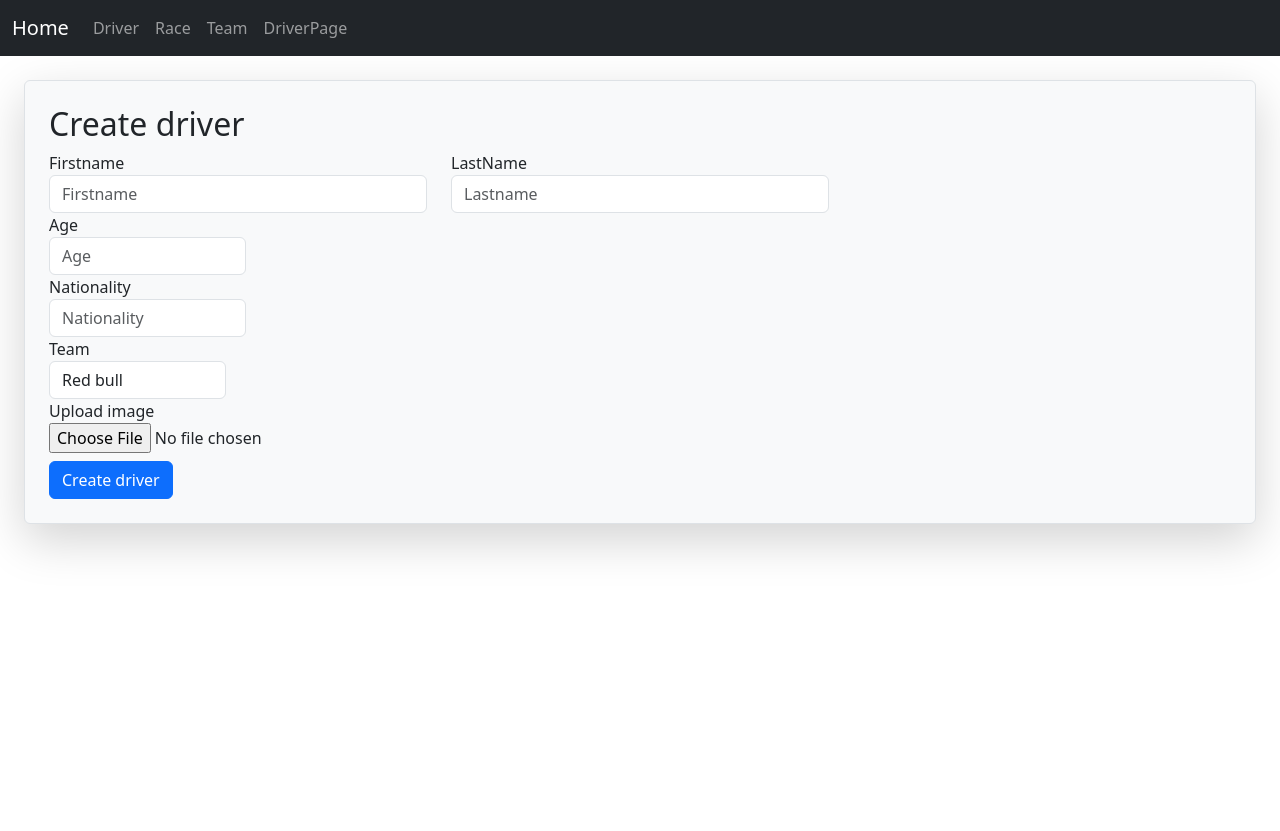
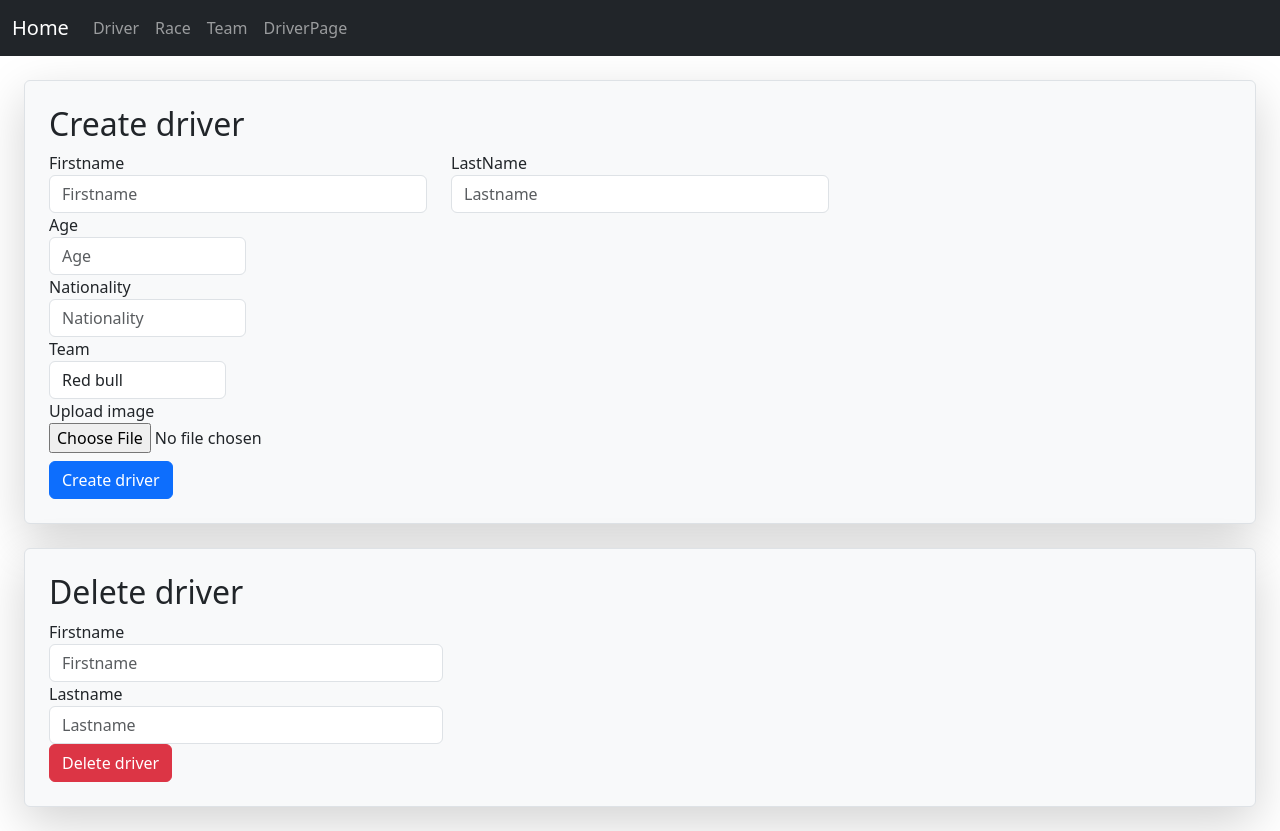
Before and after one commit to eliasWolden/DS3101-webutvikling-eksamen, a React (Vite) app in the folder formula1/: page /CreateDriverPage in a window 1280 px wide. Before the commit the page ends 800 px from the top, so only its background shows below. Built offline with nearby package versions, Linux system fonts and the light colour scheme; no server answers.

Commit message:
delete driver input laget

```diff
--- a/formula1/src/components/CRUD/Driver/DeleteDriver.jsx
+++ b/formula1/src/components/CRUD/Driver/DeleteDriver.jsx
@@ -0,0 +1,45 @@
+import { useState } from "react";
+import axios from "axios";
+import bootstrap from 'bootstrap/dist/css/bootstrap.css';
+
+const DeleteDriver = () => {
+    const [firstName, setFirstName] = useState('');
+    const [lastName, setLastName] = useState('');
+
+
+return (
+    <form class="bg-light p-4 m-4 border rounded shadow-lg">
+        <h2>Delete driver</h2>
+
+        <div className="form-group col-md-4">
+            <label htmlFor="exampleFormControlInput5">Firstname</label>
+            <input
+            type="text"
+            className="form-control"
+            id="exampleFormControlInput5"
+            placeholder="Firstname"
+            value={firstName}
+            onChange={(e) => setFirstName(e.target.value)}/>
+        </div>
+        <div className="form-group col-md-4">
+            <label htmlFor="exampleFormControlInput6">Lastname</label>
+            <input
+            type="text"
+            className="form-control"
+            id="exampleFormControlInput6"
+            placeholder="Lastname"
+            value={lastName}
+            onChange={(e) => setLastName(e.target.value)}/>
+        </div>
+
+        <div className='row'>
+            <div className='form-group col-md-4'>
+                <input type="submit" className='btn btn-danger' onClick={DeleteDriver} value="Delete driver" />
+            </div>
+        </div>
+
+    </form>
+    );
+}
+
+export default DeleteDriver;
--- a/formula1/src/pages/CreateDriverPage.jsx
+++ b/formula1/src/pages/CreateDriverPage.jsx
@@ -1,10 +1,18 @@
 import CreateDriver from "../../src/components/CRUD/Driver/CreateDriver";
+import DeleteDriver from "../../src/components/CRUD/Driver/DeleteDriver";
+
 
 const CreateDriverPage = () => {
     return (
-      <section>
-        <CreateDriver/>
-      </section>
+      <div>
+        <section>
+          <CreateDriver/>
+        </section>
+
+        <section>
+          <DeleteDriver/>
+        </section>
+      </div>
     );
   };
 
```
